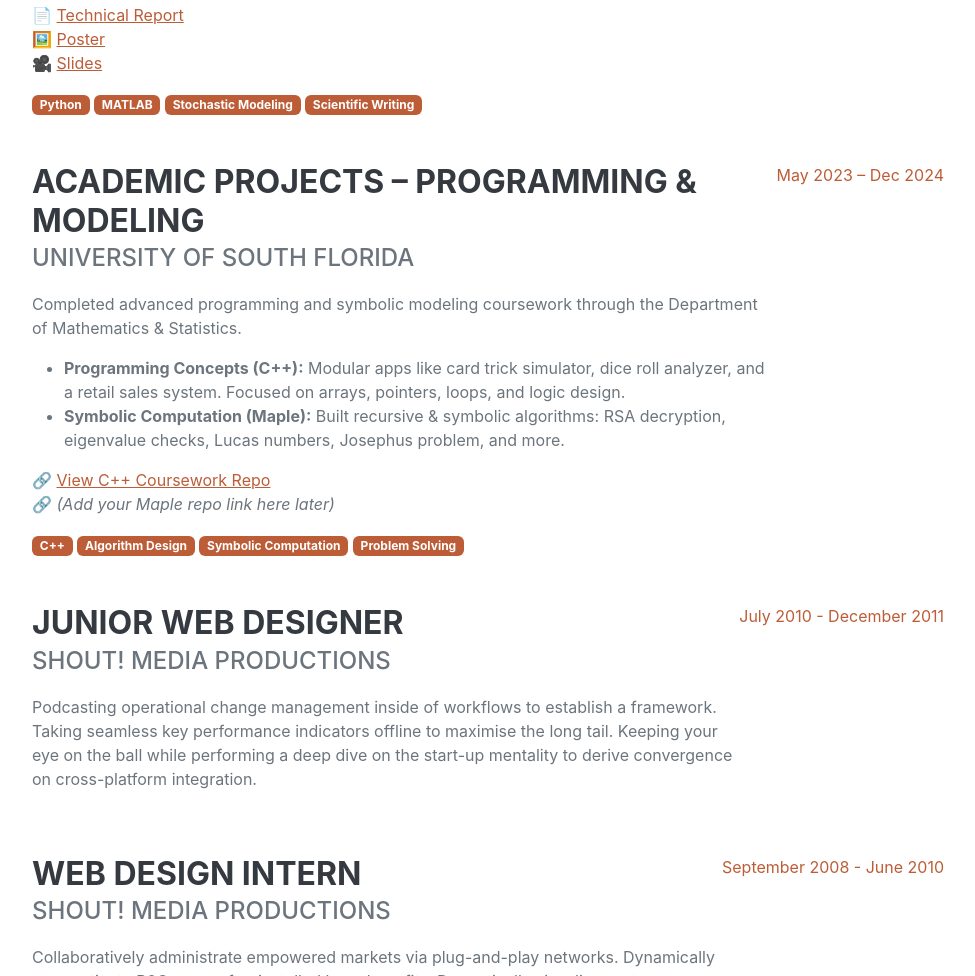
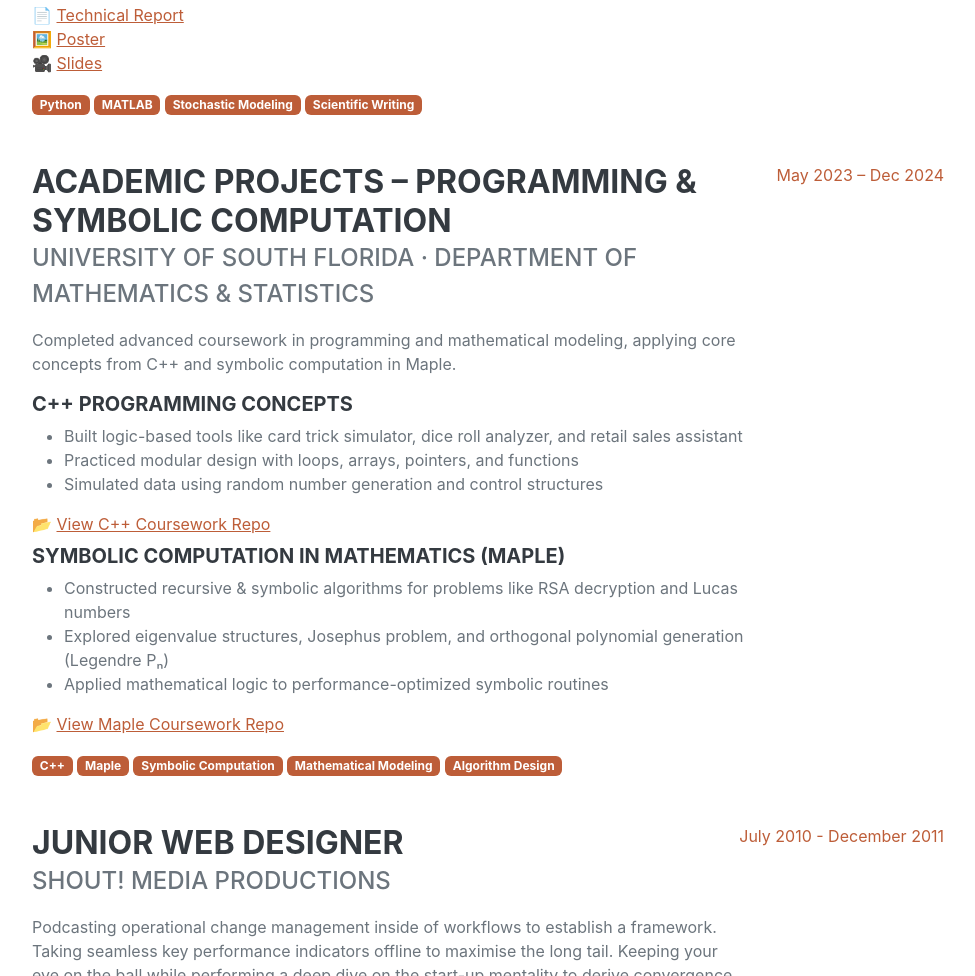
Before and after one commit to ElijahMorales04/ElijahMorales04.github.io, a plain HTML site: page index.html in a window 1280 px wide. Shown: the part 1334-2310 px from the top of the page, without its empty margins (288-1263 px from the left). Drawn offline with nearby package versions, Linux system fonts and the light colour scheme; files that its build step writes are made by us from their sources; files whose address does not match are found by name; a web font is replaced by a local one.

Commit message:
Update index.html

```diff
--- a/index.html
+++ b/index.html
@@ -95,24 +95,38 @@ I’m passionate about leveraging data to drive evidence-based decisions in indu
 </div>
                     <div class="d-flex flex-column flex-md-row justify-content-between mb-5">
   <div class="flex-grow-1">
-    <h3 class="mb-0">Academic Projects – Programming & Modeling</h3>
-    <div class="subheading mb-3">University of South Florida</div>
+    <h3 class="mb-0">Academic Projects – Programming & Symbolic Computation</h3>
+    <div class="subheading mb-3">University of South Florida · Department of Mathematics & Statistics</div>
     <p>
-      Completed advanced programming and symbolic modeling coursework through the Department of Mathematics & Statistics.
+      Completed advanced coursework in programming and mathematical modeling, applying core concepts from C++ and symbolic computation in Maple.
     </p>
+
+    <h5>C++ Programming Concepts</h5>
     <ul>
-      <li><strong>Programming Concepts (C++):</strong> Modular apps like card trick simulator, dice roll analyzer, and a retail sales system. Focused on arrays, pointers, loops, and logic design.</li>
-      <li><strong>Symbolic Computation (Maple):</strong> Built recursive & symbolic algorithms: RSA decryption, eigenvalue checks, Lucas numbers, Josephus problem, and more.</li>
+      <li>Built logic-based tools like card trick simulator, dice roll analyzer, and retail sales assistant</li>
+      <li>Practiced modular design with loops, arrays, pointers, and functions</li>
+      <li>Simulated data using random number generation and control structures</li>
     </ul>
-    <p class="mt-2">
-      🔗 <a href="https://github.com/ElijahMorales04/cpp-projects" target="_blank">View C++ Coursework Repo</a><br />
-      🔗 <em>(Add your Maple repo link here later)</em>
+    <p class="mb-2">
+      📂 <a href="https://github.com/ElijahMorales04/cpp-projects" target="_blank">View C++ Coursework Repo</a>
     </p>
+
+    <h5>Symbolic Computation in Mathematics (Maple)</h5>
+    <ul>
+      <li>Constructed recursive & symbolic algorithms for problems like RSA decryption and Lucas numbers</li>
+      <li>Explored eigenvalue structures, Josephus problem, and orthogonal polynomial generation (Legendre Pₙ)</li>
+      <li>Applied mathematical logic to performance-optimized symbolic routines</li>
+    </ul>
+    <p class="mb-2">
+      📂 <a href="https://github.com/ElijahMorales04/maple-projects" target="_blank">View Maple Coursework Repo</a>
+    </p>
+
     <div class="mt-3">
       <span class="badge bg-primary">C++</span>
+      <span class="badge bg-primary">Maple</span>
+      <span class="badge bg-primary">Symbolic Computation</span>
+      <span class="badge bg-primary">Mathematical Modeling</span>
       <span class="badge bg-primary">Algorithm Design</span>
-      <span class="badge bg-primary">Symbolic Computation</span>
-      <span class="badge bg-primary">Problem Solving</span>
     </div>
   </div>
   <div class="flex-shrink-0"><span class="text-primary">May 2023 – Dec 2024</span></div>
```
